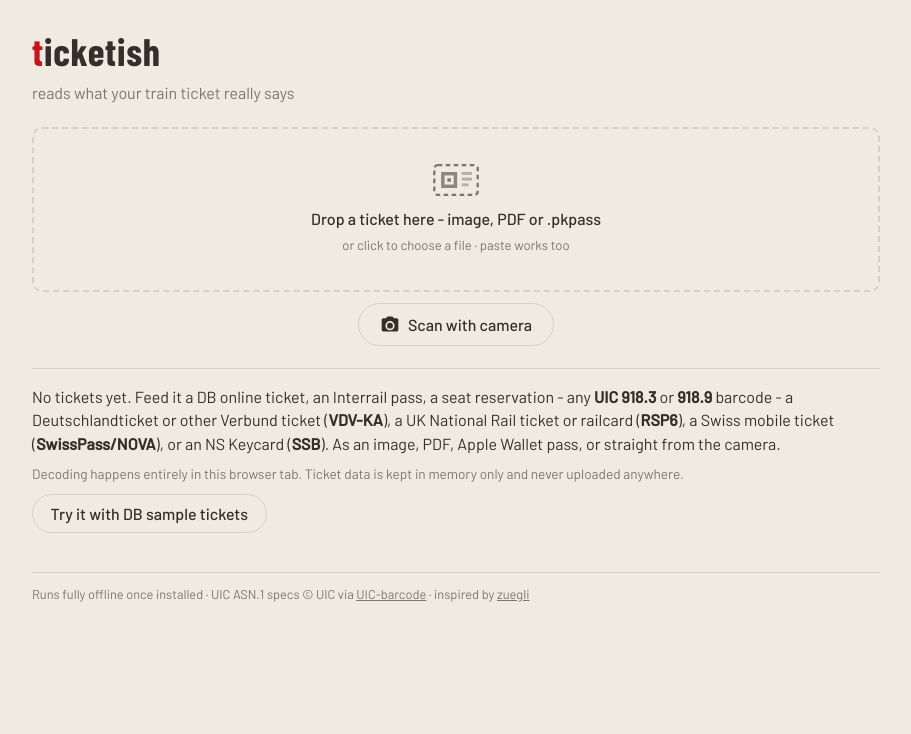
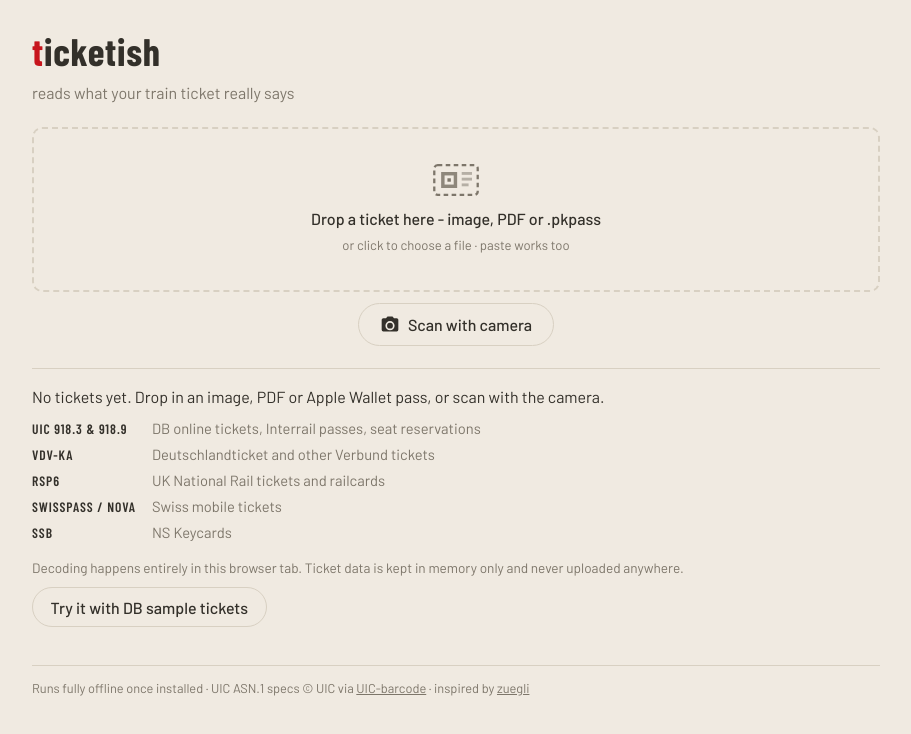
Before and after one commit to s8n/ticketish, a SvelteKit app: page / in a window 1280 px wide. Shown: the top 734 px of the page, without its empty margins (184-1095 px from the left). Built offline with nearby package versions, Linux system fonts and the light colour scheme.

Commit message:
List supported ticket formats in the empty state
The single paragraph had grown unwieldy; formats now sit in a
label/description list that stays aligned on desktop and reflows on
narrow screens.

```diff
--- a/src/routes/+page.svelte
+++ b/src/routes/+page.svelte
@@ -80,14 +80,29 @@
 		</section>
 	{:else}
 		<section class="empty">
-			<p>
-				No tickets yet. Feed it a DB online ticket, an Interrail pass, a seat reservation - any
-				<strong>UIC&nbsp;918.3</strong> or <strong>918.9</strong> barcode - a Deutschlandticket
-				or other Verbund ticket (<strong>VDV-KA</strong>), a UK National Rail ticket or railcard
-				(<strong>RSP6</strong>), a Swiss mobile ticket (<strong>SwissPass/NOVA</strong>), or an
-				NS Keycard (<strong>SSB</strong>). As an image, PDF, Apple Wallet pass, or straight from
-				the camera.
-			</p>
+			<p>No tickets yet. Drop in an image, PDF or Apple Wallet pass, or scan with the camera.</p>
+			<ul class="formats">
+				<li>
+					<span class="format">UIC 918.3 &amp; 918.9</span>
+					DB online tickets, Interrail passes, seat reservations
+				</li>
+				<li>
+					<span class="format">VDV-KA</span>
+					Deutschlandticket and other Verbund tickets
+				</li>
+				<li>
+					<span class="format">RSP6</span>
+					UK National Rail tickets and railcards
+				</li>
+				<li>
+					<span class="format">SwissPass / NOVA</span>
+					Swiss mobile tickets
+				</li>
+				<li>
+					<span class="format">SSB</span>
+					NS Keycards
+				</li>
+			</ul>
 			<p class="fine">
 				Decoding happens entirely in this browser tab. Ticket data is kept in memory only and
 				never uploaded anywhere.
@@ -187,6 +202,41 @@
 	.empty p {
 		margin: 0 0 0.6rem;
 	}
+	.formats {
+		list-style: none;
+		margin: 0 0 0.9rem;
+		padding: 0;
+		display: grid;
+		gap: 0.3rem 1rem;
+		grid-template-columns: max-content 1fr;
+	}
+	.formats li {
+		display: grid;
+		grid-column: 1 / -1;
+		grid-template-columns: subgrid;
+		align-items: baseline;
+	}
+	.format {
+		font-family: var(--font-display);
+		text-transform: uppercase;
+		letter-spacing: 0.07em;
+		font-weight: 600;
+		font-size: 0.85rem;
+		color: var(--bg-text);
+		white-space: nowrap;
+	}
+	.formats li {
+		color: var(--bg-text-soft);
+		font-size: 0.92rem;
+	}
+	@supports not (grid-template-columns: subgrid) {
+		.formats li {
+			display: block;
+		}
+		.format::after {
+			content: ' · ';
+		}
+	}
 	.fine {
 		font-size: 0.85rem;
 		color: var(--bg-text-soft);
```
